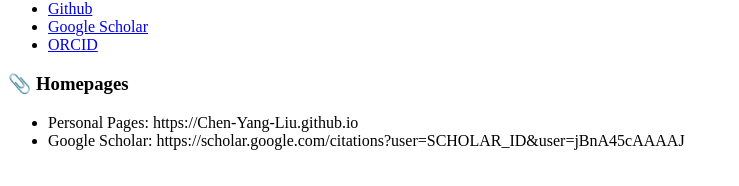
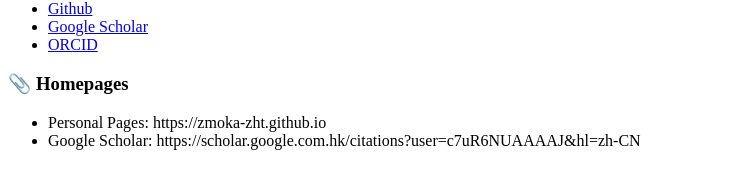
Before and after one commit to zmoka-zht/zmoka-zht.github.io, a Jekyll site: the page built from _pages/includes/homepage.md, in a window 1280 px wide, cut to the strip 493-849 px from the top of the page. Shown: the part 167-353 px from the top of the strip, without its empty margins (0-739 px from the left). Built offline with Jekyll 4.4.1, drawn with Linux system fonts in a browser that asks for light colours; our own code applies the rules of GitHub Pages for plain Markdown files; part of the change alters nothing that is shown.

Commit message:
Update homepage.md

```diff
--- a/_pages/includes/homepage.md
+++ b/_pages/includes/homepage.md
@@ -1,3 +1,3 @@
 # 📎 Homepages
-- Personal Pages: https://Chen-Yang-Liu.github.io
-- Google Scholar: https://scholar.google.com/citations?user=SCHOLAR_ID&user=jBnA45cAAAAJ
+- Personal Pages: https://zmoka-zht.github.io
+- Google Scholar: https://scholar.google.com.hk/citations?user=c7uR6NUAAAAJ&hl=zh-CN
```
